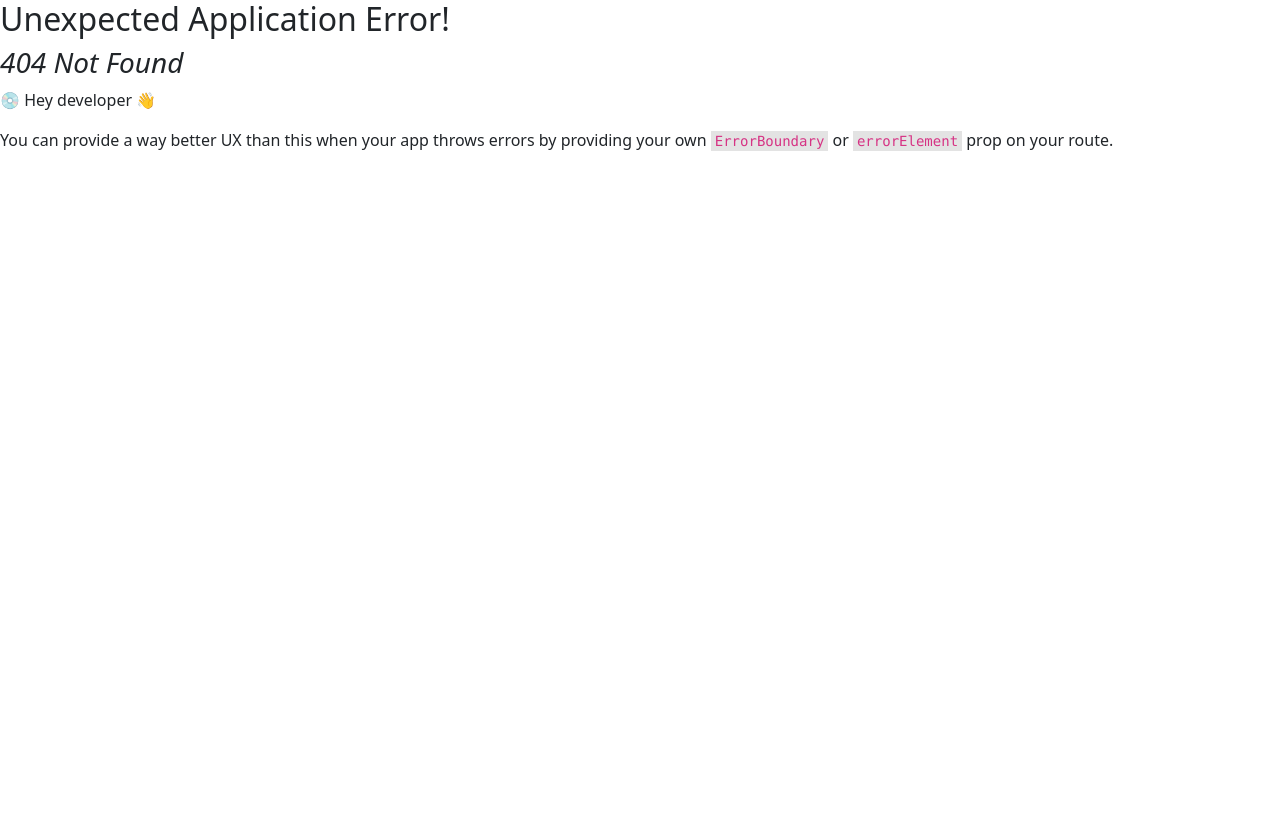
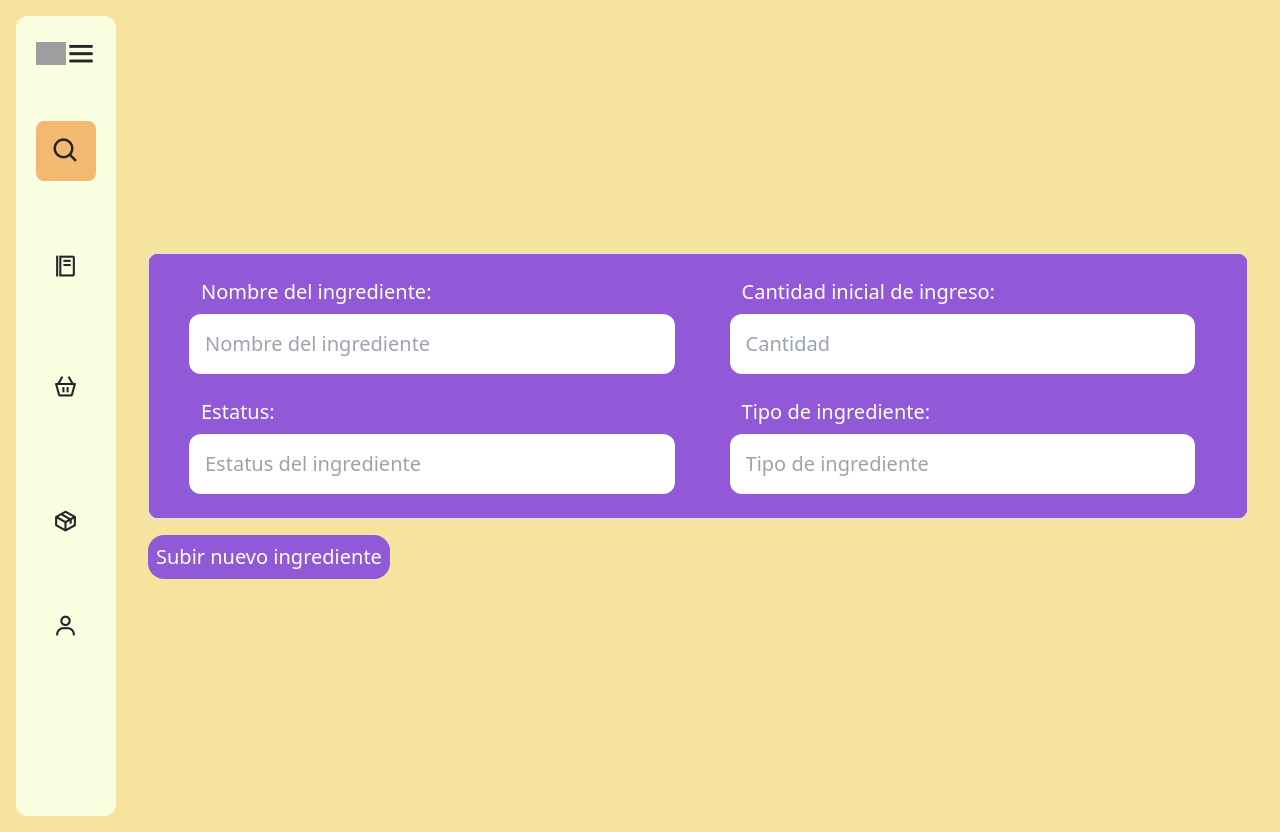
Before and after one commit to rafa133169/FromageManager, a React (Create React App) app: page /newingrediente in a window 1280 px wide. Before the commit this address had no page. Before the commit the page ends 800 px from the top, so only its background shows below. Built offline with nearby package versions, Linux system fonts and the light colour scheme; grey boxes are pictures that could not be loaded.

Commit message:
Se suben los formularios para agregar en la parte del backend

```diff
--- /dev/null
+++ b/src/Components/Card.js
@@ -0,0 +1,35 @@
+import React from "react";
+
+function Card() {
+  return (
+    <>
+      <div className="max-w-xs rounded overflow-hidden shadow-lg bg-white items-center ">
+        <img
+          className="w-2px h-48"
+          src="https://s1.eestatic.com/2019/02/06/como/queso-como_hacer_374225412_114100912_1706x960.jpg"
+          alt="Imagen de la tarjeta"
+        />
+        <div className="px-4 py-2">
+          <div className="font-bold text-lg mb-2">Título de la Tarjeta</div>
+          <p className="text-gray-700 text-sm">
+            Contenido de la tarjeta. Puedes agregar una descripción o detalles
+            aquí.
+          </p>
+        </div>
+        <div className="px-4 py-2">
+          <span className="inline-block bg-gray-200 rounded-full px-2 py-1 text-xs font-semibold text-gray-700 mr-2">
+            Etiqueta 1
+          </span>
+          <span className="inline-block bg-gray-200 rounded-full px-2 py-1 text-xs font-semibold text-gray-700 mr-2">
+            Etiqueta 2
+          </span>
+          <span className="inline-block bg-gray-200 rounded-full px-2 py-1 text-xs font-semibold text-gray-700">
+            Etiqueta 3
+          </span>
+        </div>
+      </div>
+    </>
+  );
+}
+
+export default Card;
--- /dev/null
+++ b/src/Components/Contenedor.js
@@ -0,0 +1,19 @@
+import React from 'react'
+import Card from './Card'
+
+function ContenedorRecetas() {
+  return (
+    <>
+        <div className="w-1000  bg-white-padd flex flex-col items-center rounded-xl mt-1000">
+        <div className="w-full bg-custom-orange flex justify-center items-center rounded-t-xl mt-500">
+          <p className="text-white text-3xl font-bold">Recetas</p>
+        </div>
+        <div className="w-full h-900 mt-5 items-center">
+          <Card/>
+        </div>
+      </div>
+    </>
+  )
+}
+
+export default ContenedorRecetas
--- /dev/null
+++ b/src/Components/FormularioMateriaPrima.js
@@ -0,0 +1,77 @@
+import React from 'react'
+
+function FormularioMateriaPrima() {
+  return (
+    <>
+        <table className="w-full text-left p-3 m-2 bg-[#9159D8] border rounded-xl ">
+        <tr className="gap-4">
+          <td className="text-xl">
+            <div className="mb-4 mt-4 ml-10">
+              <label className="text-white ml-3" htmlFor="nombre">
+                Nombre del ingrediente:
+              </label>
+              <input
+                id="nombre_ingrediente"
+                type="text"
+                className="mt-2 flow-root w-[90%] p-3 rounded-xl  "
+                placeholder="Nombre del ingrediente"
+                name="nombre_ingrediente"
+                onChange={"nombre_ingrediente"}
+              />
+            </div>
+          </td>
+          <td className="text-xl">
+            <div className="mb-4 mt-4">
+              <label className="text-white ml-3" htmlFor="descrpcion">
+                Cantidad inicial de ingreso:
+              </label>
+              <input
+                id="cantidad_ingrediente"
+                type="text"
+                className="mt-2 flow-root w-[90%] p-3 rounded-xl  "
+                placeholder="Cantidad"
+                name="cantidad_ingrediente"
+                onChange={"cantidad_ingrediente"}
+              />
+            </div>
+          </td>
+        </tr>
+        <tr>
+          <td className="text-xl">
+            <div className="mb-4 ml-10">
+              <label className="text-white ml-3" htmlFor="nombre">
+                Estatus:
+              </label>
+              <input
+                id="estatus_ingrediente"
+                type="estatus_ingrediente"
+                className="mt-2 flow-root w-[90%] p-3 rounded-xl  "
+                placeholder="Estatus del ingrediente"
+                name="estatus"
+                onChange={"estatus"}
+              />
+            </div>
+          </td>
+          <td className="text-xl">
+            <div className="mb-4">
+              <label className="text-white ml-3" htmlFor="descrpcion">
+                Tipo de ingrediente:
+              </label>
+              <input
+                id="tipo_ingrediente"
+                type="tipo_ingrediente"
+                className="mt-2 flow-root w-[90%] p-3 rounded-xl  "
+                placeholder="Tipo de ingrediente"
+                name="tipo_ingrediente"
+                onChange={"tipo_ingrediente"}
+              />
+            </div>
+          </td>
+        </tr>
+
+      </table>
+    </>
+  )
+}
+
+export default FormularioMateriaPrima
--- /dev/null
+++ b/src/Components/FormularioUsuario.js
@@ -0,0 +1,77 @@
+import React from 'react'
+
+function FormularioUsuario() {
+  return (
+    <>
+    <table className="w-full text-left p-3 m-2 bg-[#9159D8] border rounded-xl ">
+        <tr className="gap-4">
+          <td className="text-xl">
+            <div className="mb-4 mt-4 ml-10">
+              <label className="text-white ml-3" htmlFor="nombre">
+                Nombre del personal:
+              </label>
+              <input
+                id="nombre_usuario"
+                type="text"
+                className="mt-2 flow-root w-[90%] p-3 rounded-xl  "
+                placeholder="Nombre del personal"
+                name="nombre_usuario"
+                onChange={"nombre_usuario"}
+              />
+            </div>
+          </td>
+          <td className="text-xl">
+            <div className="mb-4 mt-4">
+              <label className="text-white ml-3" htmlFor="descrpcion">
+                Matricula:
+              </label>
+              <input
+                id="matricula_usuario"
+                type="text"
+                className="mt-2 flow-root w-[90%] p-3 rounded-xl  "
+                placeholder="matricula"
+                name="matricula_usuario"
+                onChange={"matricula_usuario"}
+              />
+            </div>
+          </td>
+        </tr>
+        <tr>
+          <td className="text-xl">
+            <div className="mb-4 ml-10">
+              <label className="text-white ml-3" htmlFor="nombre">
+                Contraseña:
+              </label>
+              <input
+                id="contasena_usuario"
+                type="contasena_usuario"
+                className="mt-2 flow-root w-[90%] p-3 rounded-xl  "
+                placeholder="Contraseña del usuario"
+                name="contasena"
+                onChange={"Contasena"}
+              />
+            </div>
+          </td>
+          <td className="text-xl">
+            <div className="mb-4">
+              <label className="text-white ml-3" htmlFor="descrpcion">
+                Tipo de usuario:
+              </label>
+              <input
+                id="tipo_usuario"
+                type="tipo_usuario"
+                className="mt-2 flow-root w-[90%] p-3 rounded-xl  "
+                placeholder="Tipo de usuario"
+                name="tipo_usuario"
+                onChange={"tipo_usuario"}
+              />
+            </div>
+          </td>
+        </tr>
+
+      </table>
+    </>
+  )
+}
+
+export default FormularioUsuario
--- /dev/null
+++ b/src/Components/Modal.js
@@ -0,0 +1,39 @@
+import React from 'react';
+
+function Modal({ isOpen, onClose, onConfirm }) {
+  if (!isOpen) {
+    return null;
+  }
+  console.log('aqui toy jijij')
+
+  const buttonColor = "#9159D8";
+
+  return (
+    <div className="fixed inset-0 flex items-center justify-center z-50 ">
+      <div className="modal-overlay" onClick={onClose} />
+      <div className="modal-container bg-white w-96 mx-auto rounded-lg shadow-lg z-50">
+        <div className="modal-content p-4 bg-white">
+          <p className="text-lg font-bold">¿Desea confirmar los cambios?</p>
+        </div>
+        <div className="modal-actions p-4 bg-gray-100">
+          <button
+            className="btn-primary mr-2 rounded-md p-4"
+            style={{ backgroundColor: buttonColor, color: 'white' }}
+            onClick={onConfirm}
+          >
+            Confirmar
+          </button>
+          <button
+            className="btn-secondary rounded-md p-4"
+            style={{ backgroundColor: buttonColor, color: 'white' }}
+            onClick={onClose}
+          >
+            Cancelar
+          </button>
+        </div>
+      </div>
+    </div>
+  );
+}
+
+export default Modal;
--- /dev/null
+++ b/src/Pages/NewIngrediente.js
@@ -0,0 +1,24 @@
+import React from 'react'
+import Dashboard from './Dashboard'
+import FormularioMateriaPrima from '../Components/FormularioMateriaPrima'
+
+function NewIngrediente() {
+  return (
+    <>
+        <div className="flex items-center bg-[#F5E39E] m-auto p-3">
+        <div className="flex-1">
+          <Dashboard/>
+        </div>
+        <div className="w-screen  m-4"> {/* Agrega un margen a la izquierda para separar los elementos */}
+          <FormularioMateriaPrima/>
+          <button className=" rounded-2xl m-2 p-2 text-center text-xl text-white bg-[#9159D8]">
+            Subir nuevo ingrediente
+          </button>
+        </div>
+
+      </div>
+    </>
+  )
+}
+
+export default NewIngrediente
--- /dev/null
+++ b/src/Pages/NewUsuario.js
@@ -0,0 +1,24 @@
+import React from 'react'
+import Dashboard from './Dashboard'
+import FormularioUsuario from '../Components/FormularioUsuario'
+
+function NewUsuario() {
+  return (
+    <>
+        <div className="flex items-center bg-[#F5E39E] m-auto p-3">
+        <div className="flex-1">
+          <Dashboard/>
+        </div>
+        <div className="w-screen  m-4"> {/* Agrega un margen a la izquierda para separar los elementos */}
+          <FormularioUsuario/>
+          <button className=" rounded-2xl m-2 p-2 text-center text-xl text-white bg-[#9159D8]">
+            Crear Usuario
+          </button>
+        </div>
+
+      </div>
+    </>
+  )
+}
+
+export default NewUsuario
--- a/src/Pages/Recetas.js
+++ b/src/Pages/Recetas.js
@@ -1,23 +1,24 @@
-import React from 'react'
-import AppNavbar from './Navbar'
-import Dashboard from './Dashboard'
-import Footer from '../Components/Footer'
+import React, { useState } from "react";
+import Dashboard from "./Dashboard";
+import Modal from "../Components/Modal";
+import Card from "../Components/Card";
+import Contenedor from "../Components/Contenedor";
+import ContenedorRecetas from "../Components/Contenedor";
 
 function Recetas() {
+
   return (
     <>
-    <div >
-    <AppNavbar />
-    </div>
-    <Dashboard/>
-
-    <div className=''>
-      <Footer/>
-    </div>
-
+      <div className="flex">
+        <div className="flex-1">
+          <Dashboard />
+        </div>
+        <div>
+          <ContenedorRecetas />
+        </div>
+      </div>
     </>
-
-  )
+  );
 }
 
-export default Recetas
+export default Recetas;
```
Also changed, not shown: src/Routes/Routes.js (+11 -0 lines).
